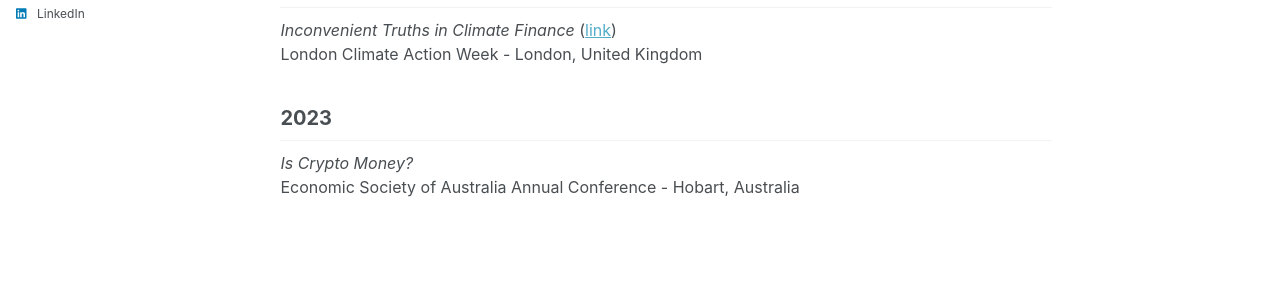
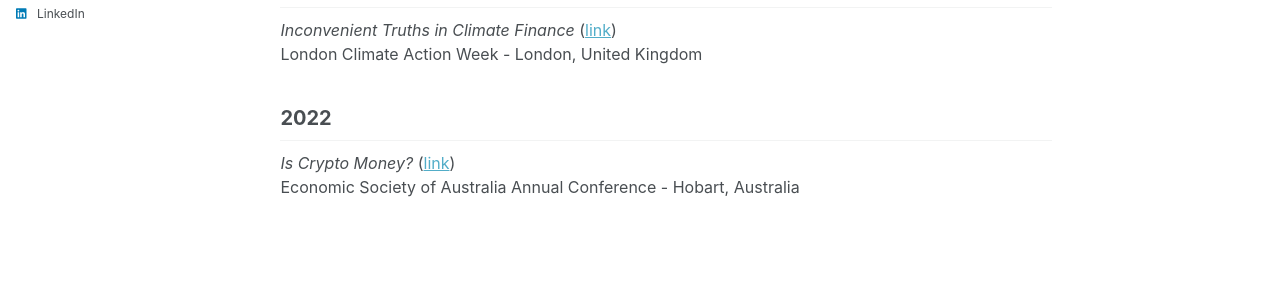
Before and after one commit to charlescoverdale/charlescoverdale.github.io, a Jekyll site: the page built from _pages/speaking.md, in a window 1280 px wide. Shown: the part 501-801 px from the top of the page. Built offline with Jekyll 4.4.1, drawn with Linux system fonts in a browser that asks for light colours; a script that is not in the unit is left out.

Commit message:
Move crypto talk to 2022 and add LinkedIn link

```diff
--- a/_pages/speaking.md
+++ b/_pages/speaking.md
@@ -23,7 +23,7 @@ Climate Chance Europe Summit - Brussels, Belgium
 *Inconvenient Truths in Climate Finance* ([link](https://www.linkedin.com/posts/charlescoverdale_climate-economics-share-7343190596724977666-WkhF/))<br>
 London Climate Action Week - London, United Kingdom
 
-## 2023
+## 2022
 
-*Is Crypto Money?*<br>
+*Is Crypto Money?* ([link](https://www.linkedin.com/posts/charlescoverdale_ace2022-youngeconomists-cryptocurrencies-activity-6953249089476075520-Uklm))<br>
 Economic Society of Australia Annual Conference - Hobart, Australia
```
